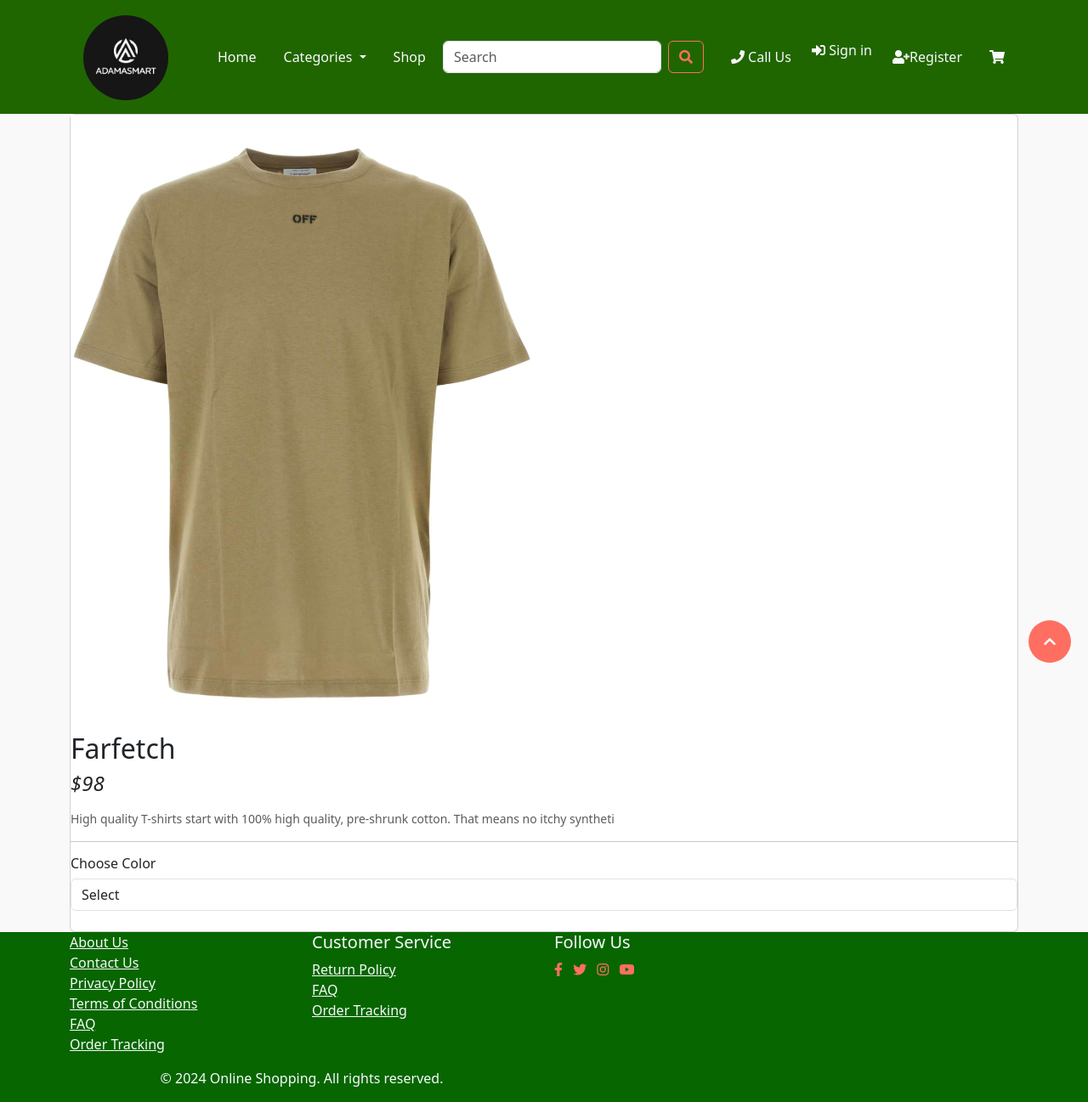
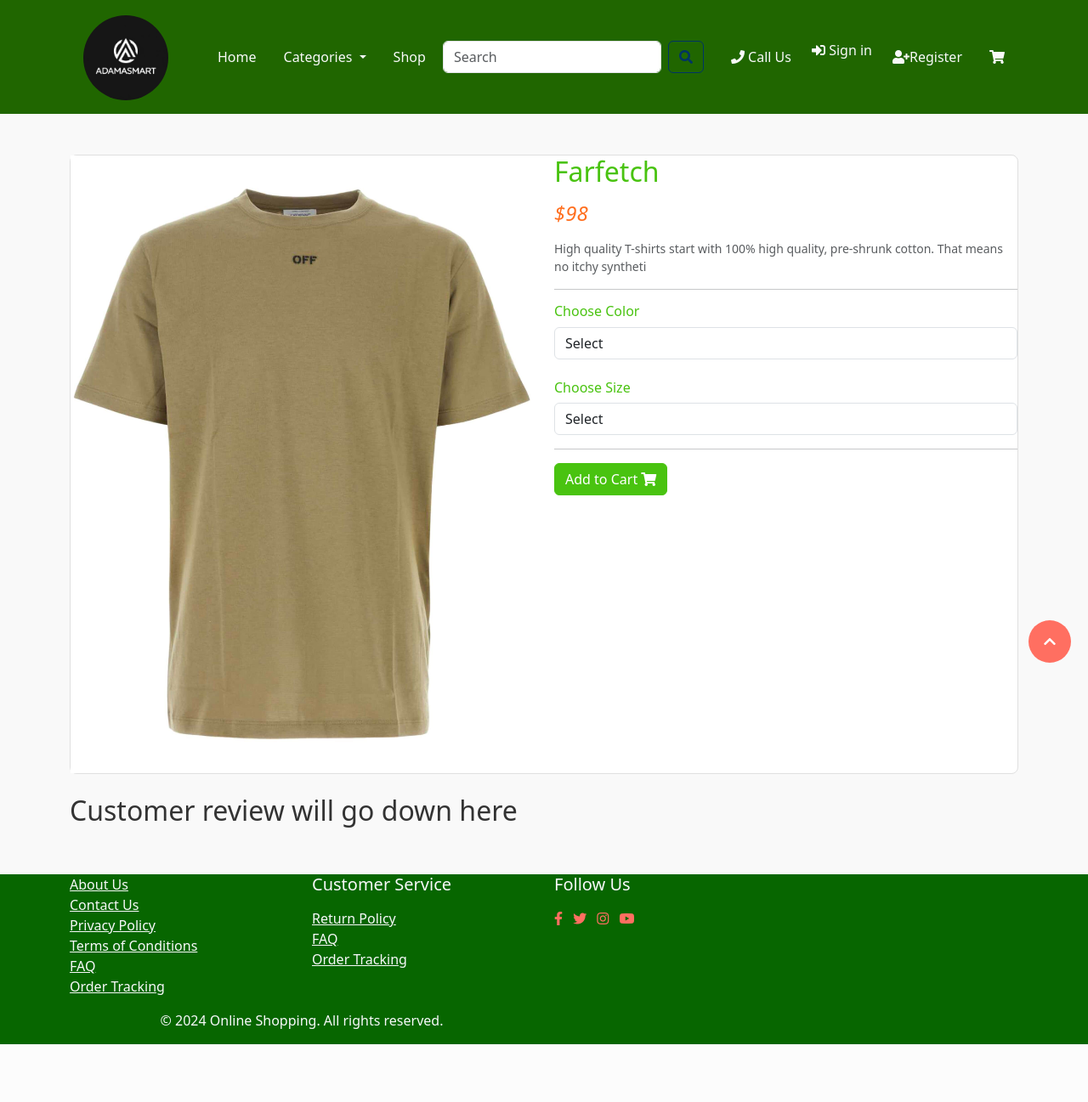
Before and after one commit to crackasuper/Adama_smart_city_internship, a Django app: page /shop/category/t-shirt/farfetch/ in a window 1280 px wide. Shown: the whole page at 85% size. After the commit the page ends 1229 px from the top, so only its background shows below. Run offline with Django 3.2, Linux system fonts and the light colour scheme; data comes from the database, SQL or seed files in the repository; both versions use the stored data as it was after the commit.

Commit message:
"Updated cart.html and product-detail.html templates, added size selection and out of stock indicator to product detail page, and modified CSS styles."

```diff
--- a/core/templates/cart.html
+++ b/core/templates/cart.html
@@ -0,0 +1,6 @@
+{% extends 'base.html' %}
+{% load static %}
+{% block content %}
+
+
+{% endblock %}
--- a/core/templates/product-detail.html
+++ b/core/templates/product-detail.html
@@ -16,7 +16,7 @@
                         </div> <!-- img-big-wrap.// -->
                     </article> <!-- gallery-wrap .end// -->
                 </aside>
-                <main class="col-md-6-border-left">
+                <main class="col-md-6 border-left">
                     <form action="{% url 'add_cart' detail.id %}" method="POST">
                         {% csrf_token %}
                        <article class="content-body">
@@ -43,6 +43,26 @@
                             </div>
                         </div>
                         <br>
+                        <div class="row">
+                            <div class="item-option-select">
+                                <h6>Choose Size</h6>
+                                <select name="size" class="form-control" id="">
+                                    <option value="" disabled selected>Select</option>
+                                    {% for i in detail.variation_set.sizes %}
+                                    <option value="{{ i.variation_value | lower }}"> {{ i.variation_value | capfirst}}</option>
+                                    {% endfor %}
+                                </select>
+                            </div>
+                        </div>
+                        <hr>
+                        {% if 0 >= detail.stock  %}
+                          <h5 class="text-danger">Out of Stock</h5>
+                        {% else %}
+                        <button class="btn btn-primary" type="submit"><span class="text">Add to Cart</span>
+                         <i class="fas fa-shopping-cart"></i>
+                        </button>
+
+                        {% endif %}
 
                        </article>
 
@@ -53,7 +73,67 @@
 
             </div>
         </div>
+        <br>
+        <h2>Customer review will go down here</h2>
 </section>
+
+<style>
+    .section-content.bg {
+        background-color: #f9f9f9;
+        padding: 3rem 0;
+    }
+    .title {
+        color: #49c310;
+        margin-bottom: 1rem;
+    }
+    .price {
+        color: #ff6f1f;
+    }
+    .item-option-select h6 {
+        color: #49c310;
+    }
+    .btn-primary {
+        background-color: #49c310;
+        border-color: #49c310;
+    }
+    .btn-primary:hover {
+        background-color: #ff6f1f;
+        border-color: #49c310;
+    }
+    .btn-success {
+        background-color: #28a745;
+        border-color: #28a745;
+    }
+    .btn-outline-primary {
+        border-color: #003366;
+        color: #003366;
+    }
+    .btn-outline-primary:hover {
+        background-color: #003366;
+        color: #FFFFFF;
+    }
+    .text-danger {
+        color: #FF6F61;
+    }
+    .card {
+        border: 1px solid #E0E0E0;
+        border-radius: 8px;
+    }
+    .card-body {
+        background-color: #FFFFFF;
+    }
+    .box {
+        border: 1px solid #E0E0E0;
+        border-radius: 8px;
+        background-color: #FFFFFF;
+    }
+    .icontext .text {
+        color: #003366;
+    }
+    .icontext .date {
+        color: #999999;
+    }
+</style>
 
 
 {% endblock %}
```
Also changed, not shown: db.sqlite3.
